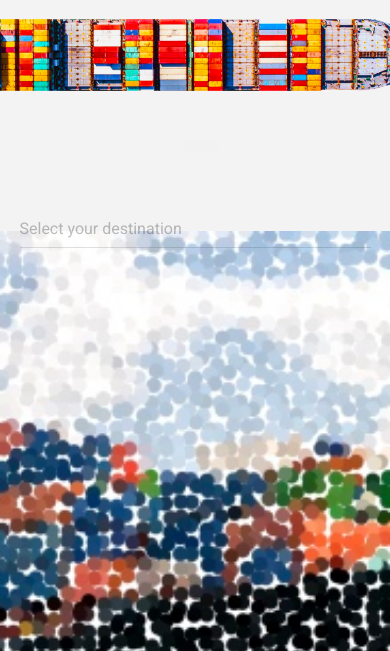
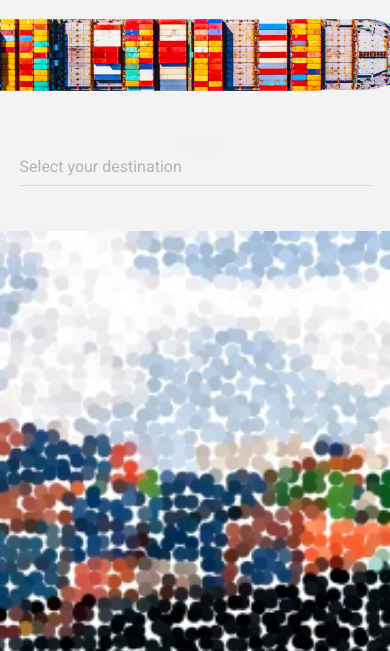
Before and after one commit to shashwattt/shipsyee-static, a plain HTML site: page index.html in a window 390 px wide. Shown: the part 193-844 px from the top of the page. Drawn offline with nearby package versions, Linux system fonts and the light colour scheme.

```diff
--- a/styles.css
+++ b/styles.css
@@ -528,7 +528,7 @@ a img {
         padding-top: 8px;
     }
     .shipsyee-create-character {
-        padding-top: 200px;
+        padding-top: 138px;
         font-size: 16px;
     }
     .shipsyee-create-character img {
```
Also changed, not shown: pages/search-results.html (added).
